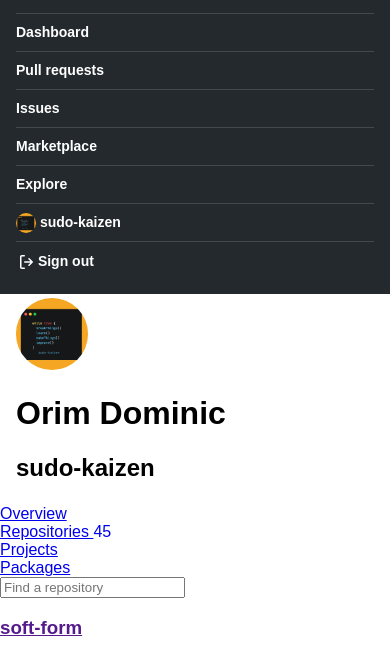
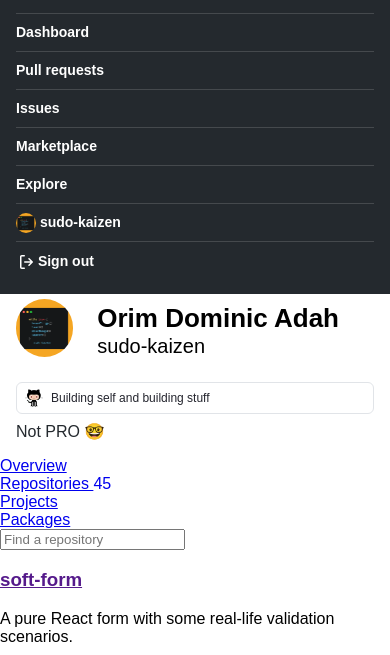
Before and after one commit to sudo-kaizen/gh-repospage-replica, a website: page index.html in a window 390 px wide. Shown: the part 97-752 px from the top of the page. Drawn offline with Linux system fonts and the light colour scheme.

Commit message:
feat: mobile instruction 2

```diff
--- a/css/styles.css
+++ b/css/styles.css
@@ -3,7 +3,9 @@
   --color-text-link: #0366d6;
 }
 
-* {
+*,
+*:before,
+*:after {
   box-sizing: border-box;
 }
 
@@ -41,7 +43,7 @@
 }
 
 header button:active {
-outline: none;
+  outline: none;
 }
 
 .github-icon {
@@ -55,8 +57,8 @@
   flex-flow: column;
 }
 
-.dropdown-header .header-search-form{
-  padding-bottom: 16px ;
+.dropdown-header .header-search-form {
+  padding-bottom: 16px;
 }
 
 .dropdown-header .header-search-form .header-search-input {
@@ -84,10 +86,12 @@
   font-weight: 300;
   display: block;
 }
-.header-link-wrapper{
+
+.header-link-wrapper {
   padding: 8px 0px;
 }
-.header-link{
+
+.header-link {
   font-weight: 600;
   color: #fff;
   text-decoration: none;
@@ -96,13 +100,83 @@
   line-height: 1.5;
   padding: 8px 0px;
 }
+
 .header-link * {
   display: inline-block;
   vertical-align: middle;
 }
-.header-link:hover{
-  color:  hsla(0, 0%, 100%, 0.75);
+
+.header-link:hover {
+  color: hsla(0, 0%, 100%, 0.75);
   text-decoration: none;
+}
+
+.profile {
+  padding: 4px 16px 16px;
+}
+
+.profile__basic {
+  display: flex;
+  flex-flow: row nowrap;
+  justify-content: flex-start;
+  align-items: center;
+  max-height: 64px;
+  margin-bottom: 20px;
+}
+
+.profile .img-link {
+  width: 16%;
+  display: inline-block;
+  margin-right: 16px;
+}
+
+.profile .img-link img {
+  width: 100%;
+  border-radius: 50%;
+}
+
+.profile .names {
+  display: flex;
+  flex-flow: column nowrap;
+  justify-content: center;
+  padding-left: 8px;
+}
+
+.profile .names .user-full-name {
+  font-size: 26px;
+  line-height: 1.25;
+}
+
+.profile .names .user-nickname {
+  font-size: 20px;
+  font-style: normal;
+  font-weight: 300;
+  line-height: 24px;
+}
+
+.profile__status .status-emoji{
+  margin-right: 8px;
+  max-width:18px;
+}
+.profile .profile__status{
+  border: 1px solid #e1e4e8;
+  border-radius: 6px;
+  padding: 6px 8px;
+  font-size: 12px;
+  display: flex;
+  color: #24252e;
+  flex-flow: row nowrap;
+  justify-content : flex-start;
+  align-items: center;
+  margin-bottom: 8px;
+}
+.profile__status:hover{
+  color: var(--color-text-link);
+  cursor: pointer;
+}
+
+.profile .status-bio{
+  color: #24292e;
 }
 
 footer {
--- a/index.html
+++ b/index.html
@@ -12,7 +12,7 @@
         <button>
           <svg
             height="24"
-            class="octicon octicon-three-bars"
+            class=""
             viewBox="0 0 16 16"
             version="1.1"
             width="24"
@@ -29,7 +29,7 @@
       <div class="github-icon svg-icon">
         <button>
           <svg
-            class="octicon octicon-mark-github v-align-middle"
+            class=""
             height="32"
             viewBox="0 0 16 16"
             version="1.1"
@@ -61,7 +61,7 @@
             "
           ></span>
           <svg
-            class="octicon octicon-bell"
+            class=""
             viewBox="0 0 16 16"
             version="1.1"
             width="16"
@@ -83,38 +83,28 @@
     </header>
 
     <div class="dropdown-header">
-
       <form class="header-search-form">
-            <input
-              class="header-search-input"
-              type="text"
-              placeholder="Search"
-            />
+        <input class="header-search-input" type="text" placeholder="Search" />
       </form>
 
       <a href="#" class="header-link">Dashboard</a>
 
-
       <a href="#" class="header-link">Pull requests</a>
-
 
       <a href="#" class="header-link">Issues</a>
 
-
       <a href="#" class="header-link">Marketplace</a>
 
-
       <a href="#" class="header-link">Explore</a>
-
 
       <a href="#" class="header-link">
         <img
           src="/img/profile-img.png"
           alt="profile"
           style="border-radius: 50%; height: 20px; width: 20px;"
-            /> sudo-kaizen
+        />
+        sudo-kaizen
       </a>
-
 
       <a href="#" class="header-link" style="padding-left: 2px;">
         <svg
@@ -133,22 +123,27 @@
         </svg>
         <span>Sign out</span>
       </a>
-
-
     </div>
 
-    <div class="profile" style="padding: 4px 16px;">
-      <a href="#">
+    <div class="profile">
+      <div class="profile__basic">
+        <a href="#" class="img-link">
+          <img class="img" src="/img/profile-img.png" alt="profile" />
+        </a>
+        <h1 class="names">
+          <span class="user-full-name">Orim Dominic Adah</span>
+          <span class="user-nickname">sudo-kaizen</span>
+        </h1>
+      </div>
+      <div class="profile__status">
         <img
-          style="border-radius: 50%; width: 20%;"
-          src="/img/profile-img.png"
-          alt="profile"
+          src="/img/octocat.png"
+          alt="status emoji"
+          class="status-emoji"
         />
-      </a>
-      <div>
-        <h1 class="user-full-name">Orim Dominic</h1>
-        <h2 class="user-username">sudo-kaizen</h2>
+        <span class="status-text">Building self and building stuff</span>
       </div>
+      <div class="status-bio">Not PRO 🤓</div>
     </div>
 
     <div class="tabs">
```
Lines whose indentation alone changed are shown as unchanged.
